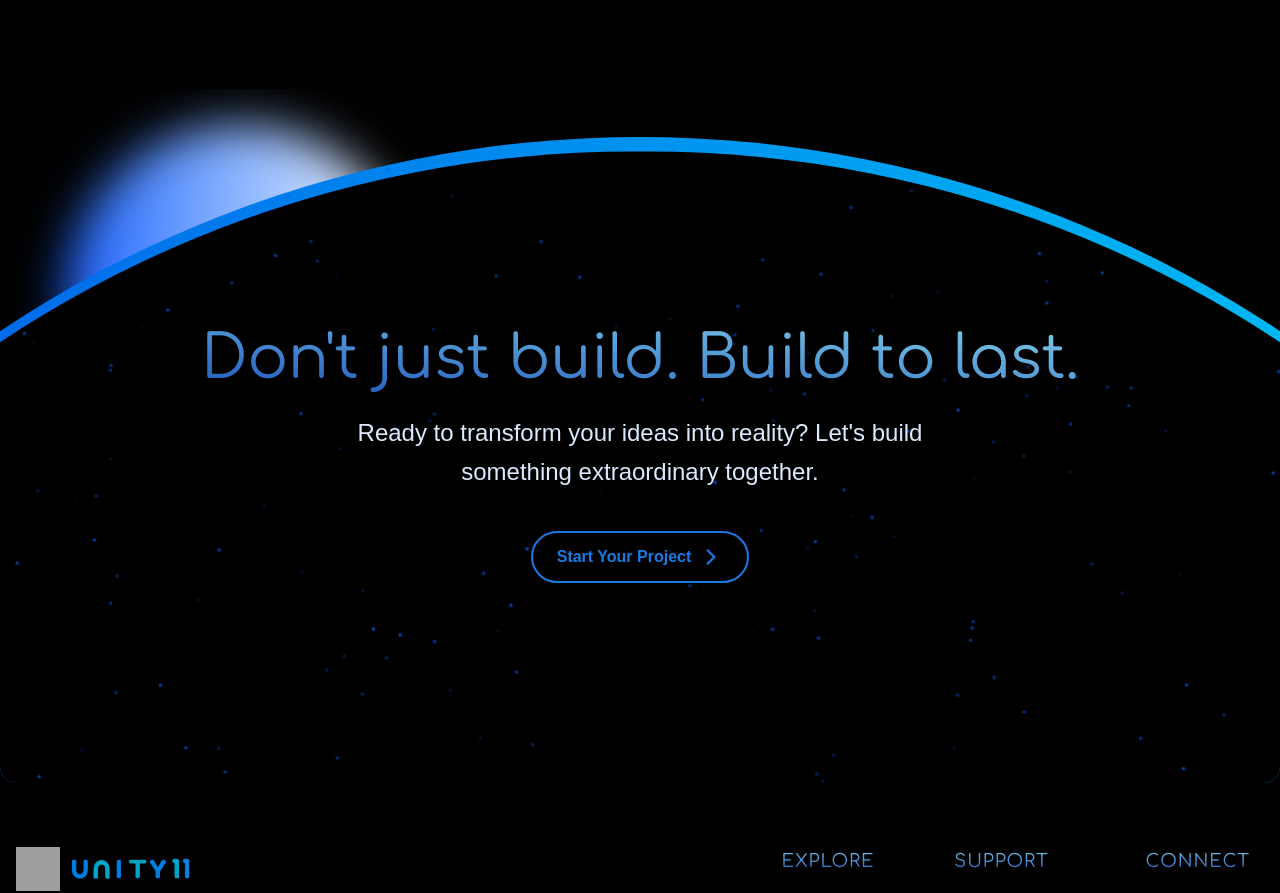
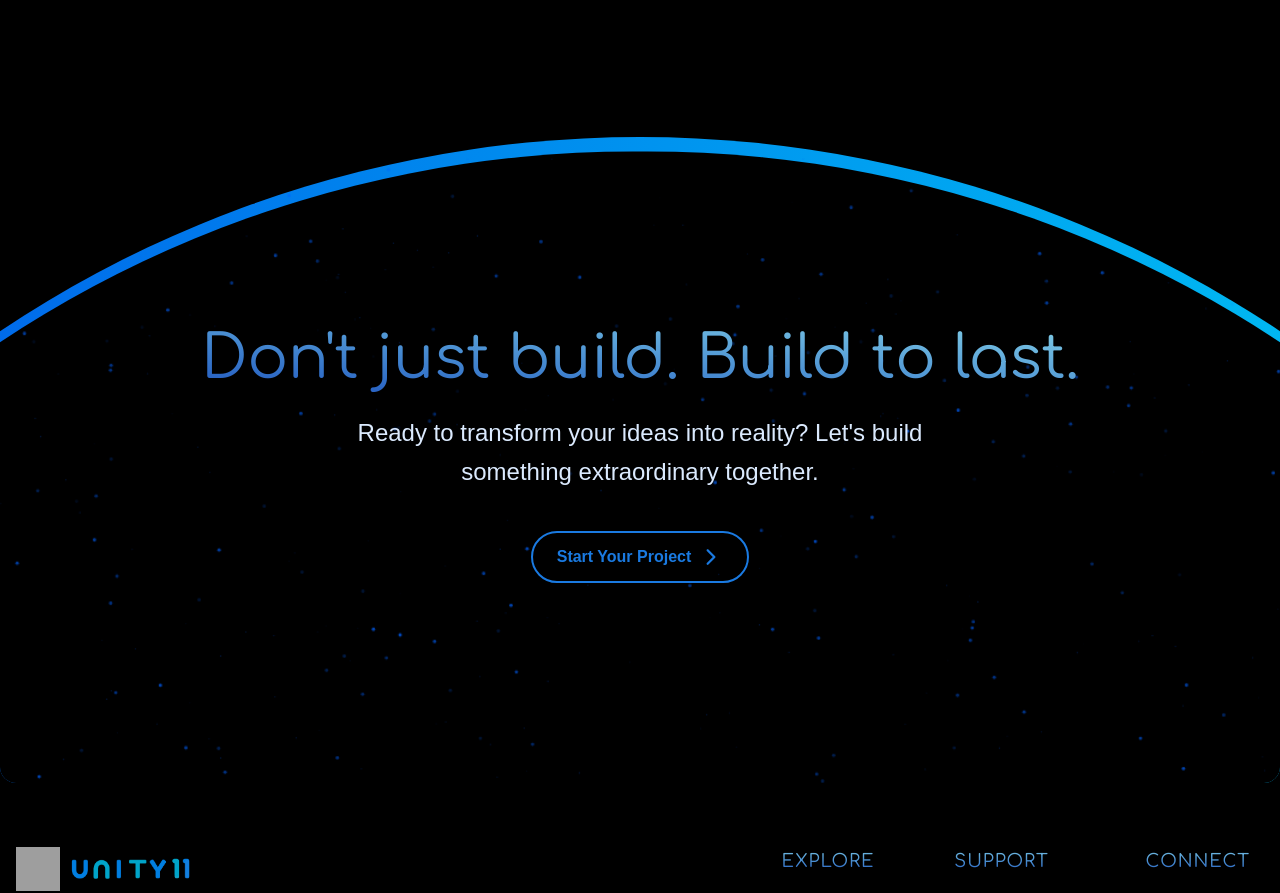
Before and after one commit to UNITY-11/unity11, a Next.js app in the folder apps/client/: page /about in a window 1280 px wide. Shown: the part 3600-4493 px from the top of the page. Built offline with nearby package versions, Linux system fonts and the light colour scheme; grey boxes are pictures that could not be loaded.

Commit message:
Update FooterCTA (june 5th)

```diff
--- a/apps/client/src/components/layout/FooterCTA.tsx
+++ b/apps/client/src/components/layout/FooterCTA.tsx
@@ -15,10 +15,10 @@ const FooterCTA: React.FC = () => {
         text-center px-10 pb-30  pt-60"
     >
       <motion.div
-        initial={{ y: "100%", x: "100%" }}
-        whileInView={{ y: 0, x: -20 }}
-        transition={{ delay: 0.5, duration: 5, ease: "easeOut" }}
-        className=" absolute w-[350px] h-[350px] rounded-full bg-linear-to-b from-white to-blue-600 top-14 left-16 blur-xl rotate-90"
+        initial={{ y: "100%", x: "100%", opacity: 0 }}
+        whileInView={{ y: 0, x: -20, opacity: 1 }}
+        transition={{ delay: 0.3, duration: 3, ease: "easeOut" }}
+        className="absolute w-[200px] h-[200px] rounded-full bg-[radial-gradient(circle,_var(--tw-gradient-stops))] from-yellow-200 via-orange-400 to-orange-600 top-14 left-1/2 -translate-x-1/2 md:left-32 md:-translate-x-0 blur-2xl opacity-90"
       />
       <motion.div
         initial={{ y: 50 }}
```
